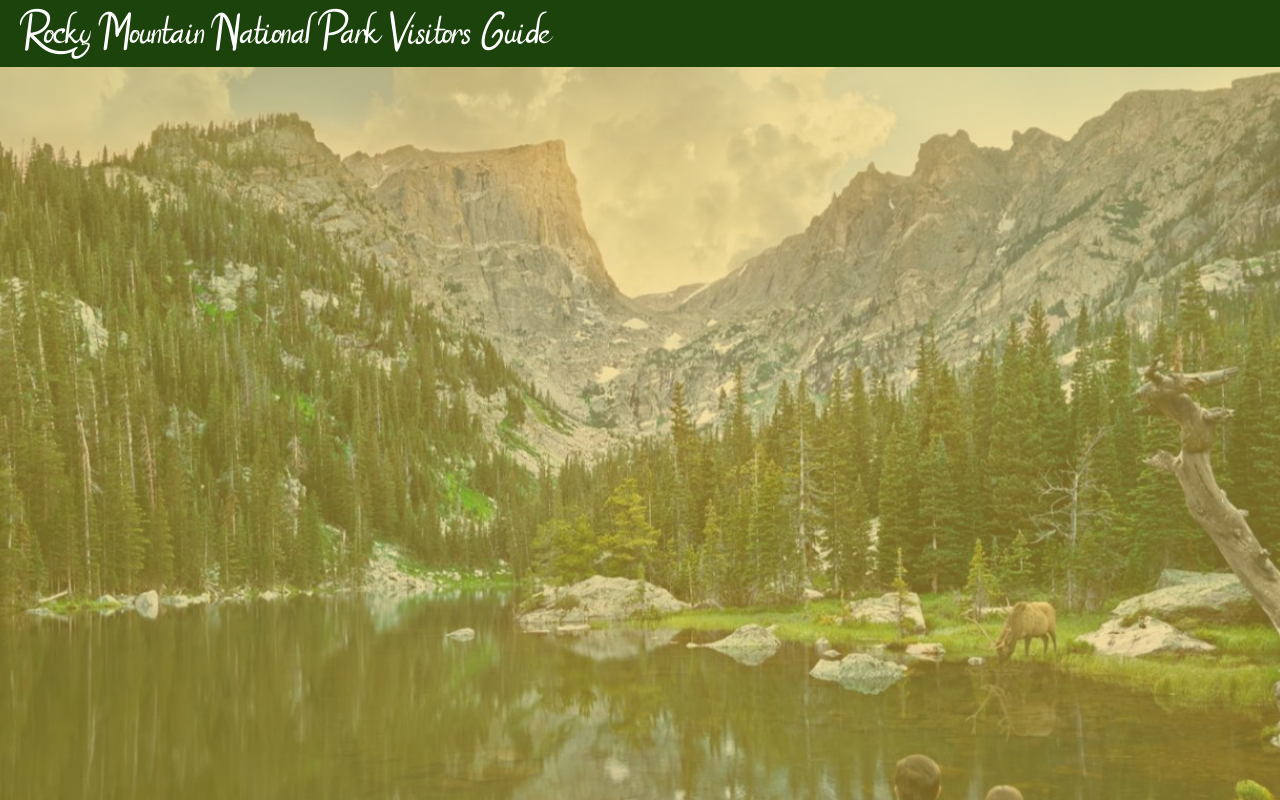
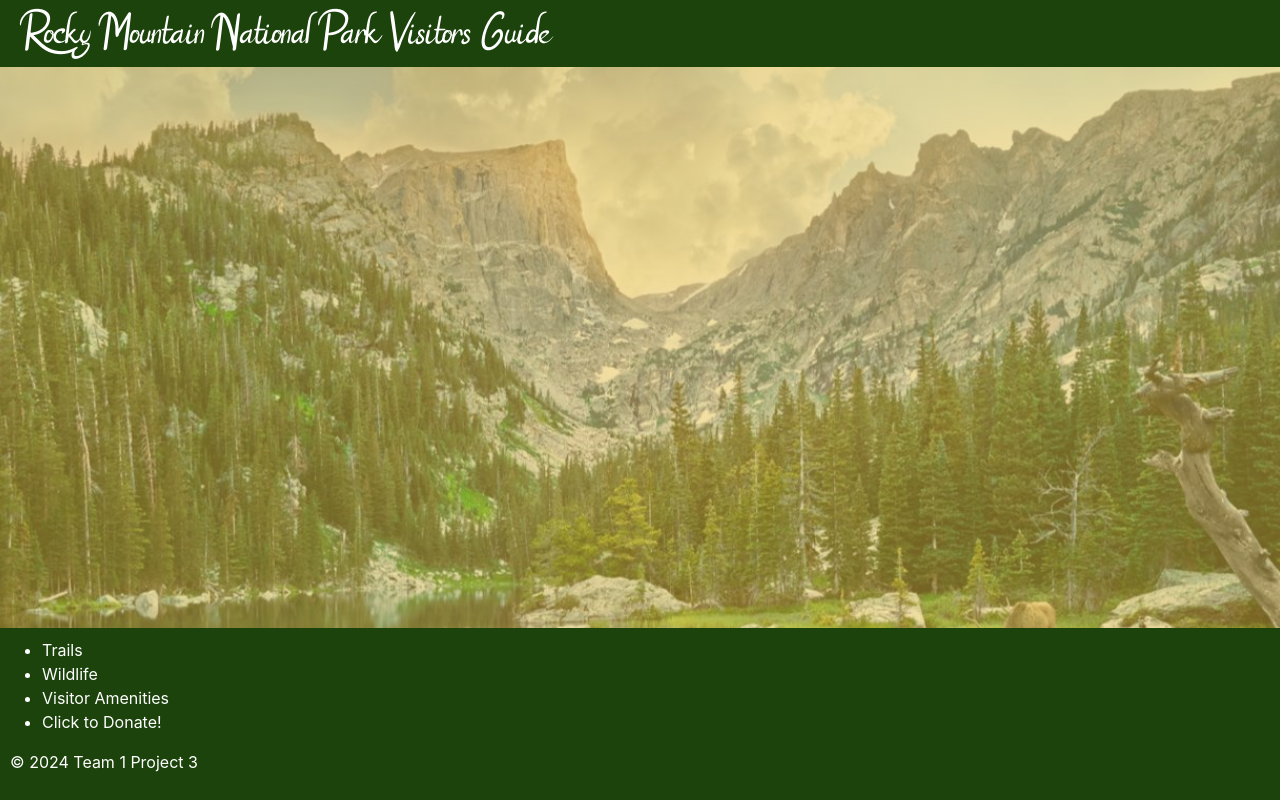
Before and after one commit to alexlofton/rockymountainnationalparkvisitorsguide, a React (Vite) app in the folder client/: page / in a window 1280 px wide. Built offline with nearby package versions, Linux system fonts and the light colour scheme.

Commit message:
Added a footer comp, styled a bit

```diff
--- a/client/src/App.jsx
+++ b/client/src/App.jsx
@@ -4,6 +4,7 @@ import './App.css';
 import { Outlet } from 'react-router-dom';
 import { ApolloClient, ApolloProvider, InMemoryCache } from '@apollo/client';
 import Header from './components/Header';
+import Footer from './components/Footer/Footer'; //Added footer component
 import 'bootstrap/dist/css/bootstrap.min.css';
 import { ChakraProvider } from '@chakra-ui/react' // Imports Chakra UI
 
@@ -20,6 +21,7 @@ function App() {
        <ApolloProvider client={client}>
             <div className="">
                 <Header />
+                <Footer />
                 {/* <RMNP /> */}
             </div>
         </ApolloProvider>
--- /dev/null
+++ b/client/src/components/Footer/Footer.jsx
@@ -0,0 +1,19 @@
+import { Link } from 'react-router-dom';
+
+function Footer() {
+    return (
+        <footer className="footer">
+            <nav>
+                <ul>
+                    <li><Link to="/trails">Trails</Link></li>
+                    <li><Link to="/wildlife">Wildlife</Link></li>
+                    <li><Link to="/visitor-amenities">Visitor Amenities</Link></li>
+                    <li><Link to="/donate">Click to Donate! </Link></li>
+                </ul>
+            </nav>
+            <p>&copy; 2024 Team 1 Project 3</p>
+        </footer>
+    )
+};
+
+export default Footer;
--- a/client/src/index.css
+++ b/client/src/index.css
@@ -32,3 +32,14 @@
     font-family: RnB, Arial, Helvetica, sans-serif;
     margin-left: 1.5rem;
 }
+
+.footer {
+    background-color: #1b430b;
+    color: white;
+    position: fixed;
+    bottom: 0;
+    left: 0;
+    width: 100%;
+    padding: 10px;
+    box-sizing: border-box;
+}
```
